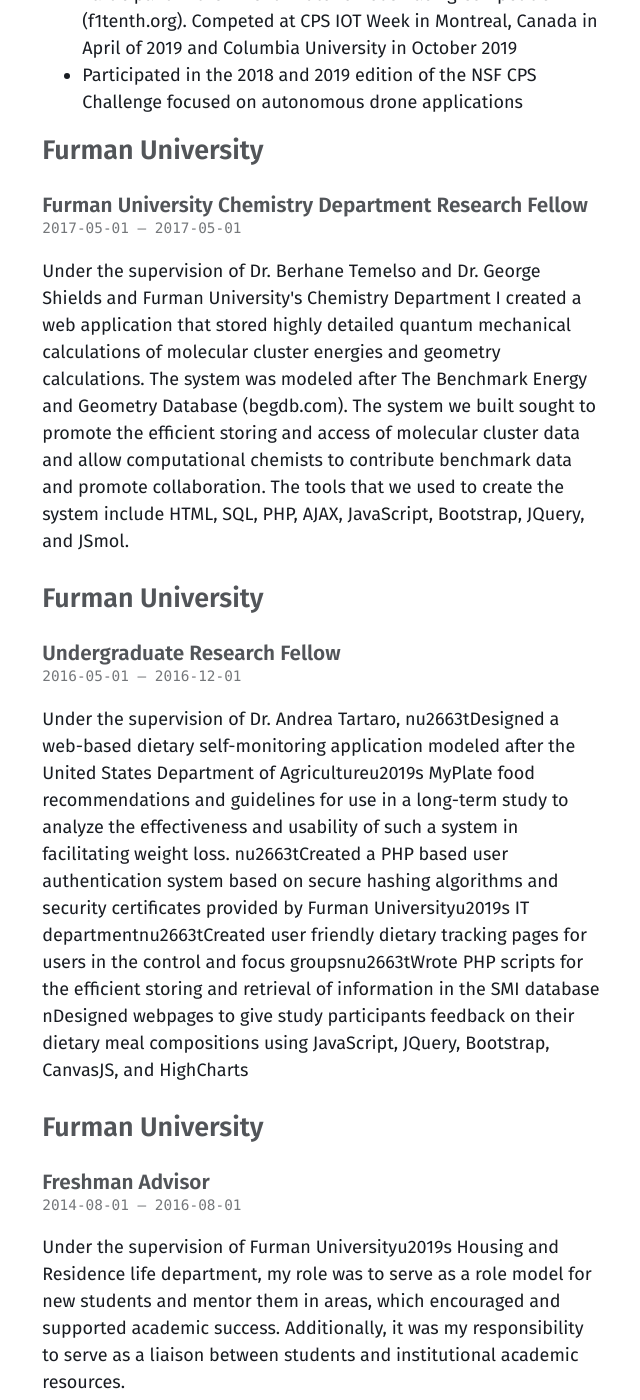
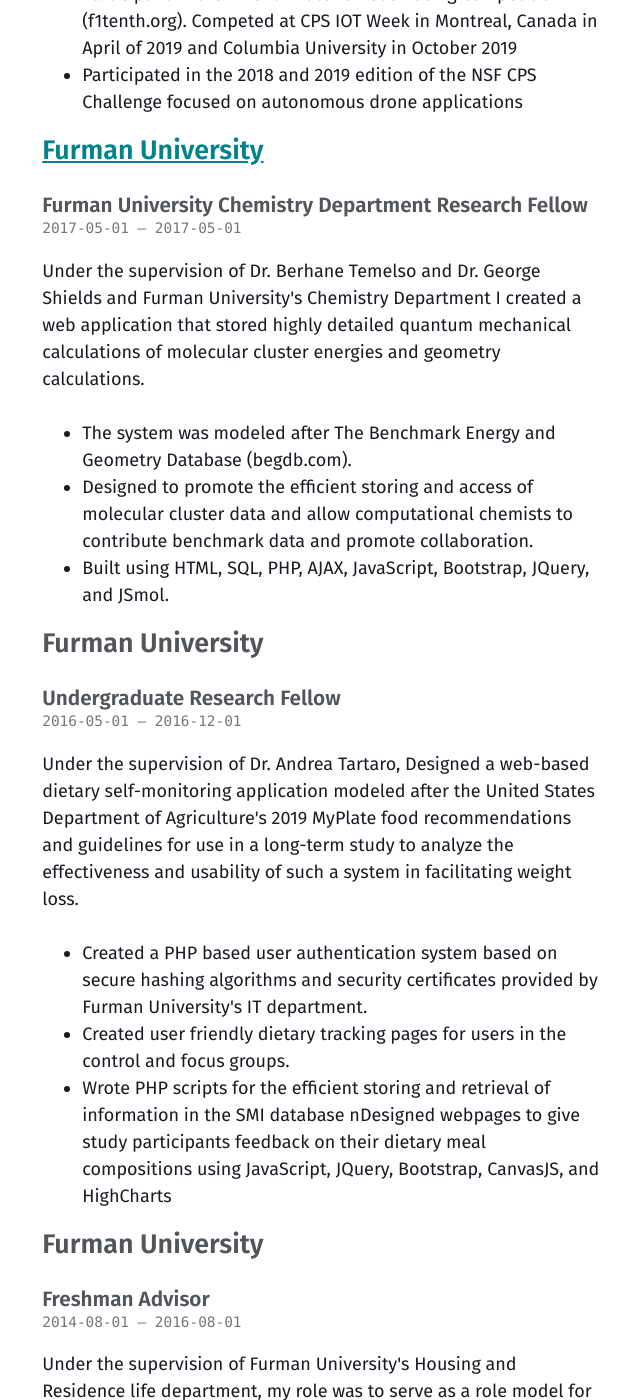
Before and after one commit to pmusau17/pmusau17.github.io, a Jekyll site: the page built from cv.md, in a window 1280 px wide and 1400 px high, scrolled down 1674 px. Shown: the whole window, without its empty margins (288-928 px from the left). Built offline with Jekyll 4.4.1, drawn with Linux system fonts in a browser that asks for light colours; some of the changed text lies outside the part shown.

Commit message:
CV changes

```diff
--- a/_data/cv.json
+++ b/_data/cv.json
@@ -40,21 +40,30 @@
         },
       {
           "company": "Furman University",
-          "summary": "Under the supervision of Dr. Berhane Temelso and Dr. George Shields and Furman University's Chemistry Department I created a web application that stored highly detailed quantum mechanical calculations of molecular cluster energies and geometry calculations. The system was modeled after The Benchmark Energy and Geometry Database (begdb.com). The system we built sought to  promote the efficient storing and access of molecular cluster data and allow computational chemists to contribute benchmark data and promote collaboration. The tools that we used to create the system include HTML, SQL, PHP, AJAX, JavaScript, Bootstrap, JQuery, and JSmol.",
+          "summary": "Under the supervision of Dr. Berhane Temelso and Dr. George Shields and Furman University's Chemistry Department I created a web application that stored highly detailed quantum mechanical calculations of molecular cluster energies and geometry calculations.",
+          "website": "http://molecularclusters.xyz/",
+          "highlights": [
+            "The system was modeled after The Benchmark Energy and Geometry Database (begdb.com).",
+            "Designed to promote the efficient storing and access of molecular cluster data and allow computational chemists to contribute benchmark data and promote collaboration.",
+            "Built using HTML, SQL, PHP, AJAX, JavaScript, Bootstrap, JQuery, and JSmol."
+          ],
           "position": "Furman University Chemistry Department Research Fellow",
           "startDate": "2017-05-01",
           "endDate": "2017-05-01"
       },
       {
           "company": "Furman University",
-          "summary": "Under the supervision of Dr. Andrea Tartaro, nu2663tDesigned a web-based dietary self-monitoring application modeled after the United States Department of Agricultureu2019s MyPlate food recommendations and guidelines for use in a long-term study to analyze the effectiveness and usability of such a system in facilitating weight loss. nu2663tCreated a PHP based user authentication system based on secure hashing algorithms and security certificates provided by Furman Universityu2019s IT departmentnu2663tCreated user friendly dietary tracking pages for users in the control and focus groupsnu2663tWrote PHP scripts for the efficient storing and retrieval of information in the SMI database nDesigned webpages to give study participants feedback on their dietary meal compositions using JavaScript, JQuery, Bootstrap, CanvasJS, and HighCharts",
+          "summary": "Under the supervision of Dr. Andrea Tartaro, Designed a web-based dietary self-monitoring application modeled after the United States Department of Agriculture's 2019 MyPlate food recommendations and guidelines for use in a long-term study to analyze the effectiveness and usability of such a system in facilitating weight loss.",
+          "highlights": ["Created a PHP based user authentication system based on secure hashing algorithms and security certificates provided by Furman University's IT department.",
+          "Created user friendly dietary tracking pages for users in the control and focus groups.",
+          "Wrote PHP scripts for the efficient storing and retrieval of information in the SMI database nDesigned webpages to give study participants feedback on their dietary meal compositions using JavaScript, JQuery, Bootstrap, CanvasJS, and HighCharts"],
           "position": "Undergraduate Research Fellow",
           "startDate": "2016-05-01",
           "endDate": "2016-12-01"
       },
       {
           "company": "Furman University",
-          "summary": "Under the supervision of Furman Universityu2019s Housing and Residence life department, my role was to serve as a role model for new students and mentor them in areas, which encouraged and supported academic success. Additionally, it was my responsibility to serve as a liaison between students and institutional academic resources.",
+          "summary": "Under the supervision of Furman University's Housing and Residence life department, my role was to serve as a role model for new students and mentor them in areas, which encouraged and supported academic success. Additionally, it was my responsibility to serve as a liaison between students and institutional academic resources.",
           "position": "Freshman Advisor",
           "startDate": "2014-08-01",
           "endDate": "2016-08-01"
@@ -105,7 +114,8 @@
       {
           "title": "Member of Quaternion Club",
           "awarder": "Quaternion Club",
-          "summary": "The Quaternion Club is Furman University's elite men's honor society founded in 1903  that selects  4 men from the junior class and 4 from the senior class at Furman University each year who have exemplified  outstanding leadership, scholarship, service and moral integrity in their undergraduate career.https://news.furman.edu/2017/03/27/an-honor-of-the-highest-accord",
+          "website":"https://news.furman.edu/2017/03/27/an-honor-of-the-highest-accord",
+          "summary": "The Quaternion Club is Furman University's elite men's honor society founded in 1903  that selects  4 men from the junior class and 4 from the senior class at Furman University each year who have exemplified  outstanding leadership, scholarship, service and moral integrity in their undergraduate career.",
           "date": "2017-03-01"
       },
       {
@@ -126,7 +136,6 @@
       },
       {
           "title": "Goodwill Scholars Scholarship",
-          "awarder": "Furman University",
           "date": "2013-07-01"
       }
   ],
```
